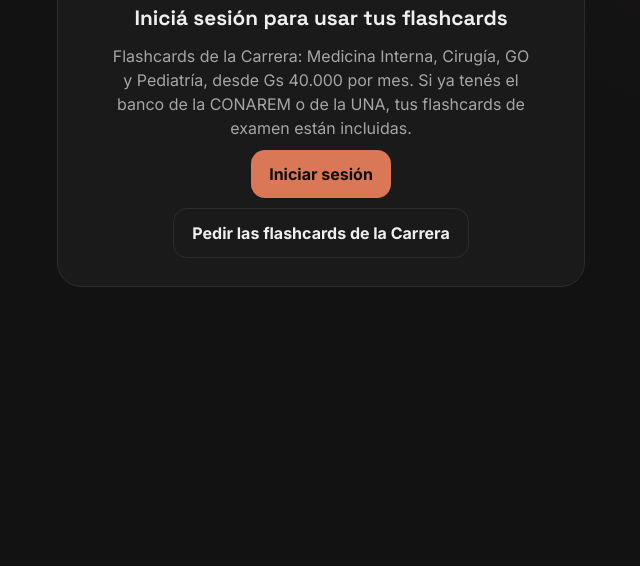
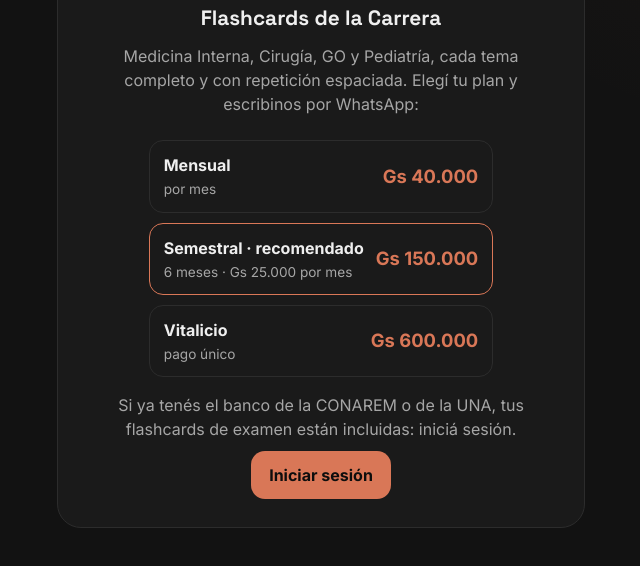
Before and after one commit to ARANDUMEDPY/CONAREM-PRUEBA, a plain HTML site: page flashcards.html in a window 1280 px wide. Shown: the part 158-724 px from the top of the page, without its empty margins (319-959 px from the left). Drawn offline with Linux system fonts and the light colour scheme.

Commit message:
Flashcards: tarjetas de precios (mensual, semestral, vitalicio) con botón de WhatsApp
Co-Authored-By: Claude Opus 5.5 <noreply@anthropic.com>
Claude-Session: https://claude.ai/code/session_017HUzLLQNCBFyZ4dUD1zJdN

```diff
--- a/flashcards.html
+++ b/flashcards.html
@@ -221,7 +221,7 @@ body.cfg{overflow:hidden}
 .okb{font:inherit;background:var(--acc);color:var(--ink);border:0;border-radius:14px;padding:13px;font-weight:800;font-size:1rem;cursor:pointer}
 @media (prefers-reduced-motion:reduce){.sheet,.scrim{transition:none}}
 </style>
-</head>
+<style>.prc{display:grid;gap:10px;margin:14px 0 6px;text-align:left}.prc .pt{display:grid;grid-template-columns:1fr auto;grid-template-areas:"n p" "d p";gap:2px 12px;align-items:center;text-decoration:none;color:var(--fg);border:1.5px solid var(--line);border-radius:14px;padding:12px 14px;background:var(--panel)}.prc .pt.rec{border-color:var(--acc)}.prc .pn{grid-area:n;font-weight:800}.prc .pp{grid-area:p;font-weight:800;font-size:1.15rem;color:var(--acc)}.prc .pd{grid-area:d;font-size:.85rem;color:var(--mut)}</style></head>
 <body>
 <div class="wrap">
   <div class="head">
@@ -330,10 +330,10 @@ function paintBank(){$('bank').innerHTML=Object.keys(SEC).map(b=>{const S=SEC[b]
 function gate(html){$('gateBox').innerHTML=html;$('gateBox').hidden=false;$('study').hidden=true;$('dock').hidden=true}
 async function setBank(b){bank=b;ss('am_flash_bank',b);area='Todas';tema='';document.body.classList.toggle('una',b==='UNA');document.body.classList.toggle('carrera',b==='Carrera');paintBank();paintCtx();
  $('title').innerHTML=SEC[b].t;$('sub').textContent=SEC[b].s;
- if(!uid){gate(`<div class="lock"><div class="ic">📇</div><h2>Iniciá sesión para usar tus flashcards</h2><p>Flashcards de la Carrera: Medicina Interna, Cirugía, GO y Pediatría, desde Gs 40.000 por mes. Si ya tenés el banco de la CONAREM o de la UNA, tus flashcards de examen están incluidas.</p><a class="btn" href="./#acceso">Iniciar sesión</a><a class="btn gh" href="https://wa.me/595994314870?text=Hola%2C%20quiero%20las%20flashcards%20de%20la%20Carrera" target="_blank" rel="noopener">Pedir las flashcards de la Carrera</a></div>`);return}
+ if(!uid){gate(`<div class="lock"><div class="ic">📇</div><h2>Flashcards de la Carrera</h2><p>Medicina Interna, Cirugía, GO y Pediatría, cada tema completo y con repetición espaciada. Elegí tu plan y escribinos por WhatsApp:</p><div class="prc"><a class="pt" href="https://wa.me/595994314870?text=Hola%2C%20quiero%20las%20flashcards%20de%20la%20Carrera%2C%20plan%20mensual." target="_blank" rel="noopener"><span class="pn">Mensual</span><span class="pp">Gs 40.000</span><span class="pd">por mes</span></a><a class="pt rec" href="https://wa.me/595994314870?text=Hola%2C%20quiero%20las%20flashcards%20de%20la%20Carrera%2C%20plan%20semestral." target="_blank" rel="noopener"><span class="pn">Semestral · recomendado</span><span class="pp">Gs 150.000</span><span class="pd">6 meses · Gs 25.000 por mes</span></a><a class="pt" href="https://wa.me/595994314870?text=Hola%2C%20quiero%20las%20flashcards%20de%20la%20Carrera%2C%20plan%20vitalicio." target="_blank" rel="noopener"><span class="pn">Vitalicio</span><span class="pp">Gs 600.000</span><span class="pd">pago único</span></a></div><p>Si ya tenés el banco de la CONAREM o de la UNA, tus flashcards de examen están incluidas: iniciá sesión.</p><a class="btn" href="./#acceso">Iniciar sesión</a></div>`);return}
  let src=b;
  if(SEC[b].soon){if(!ACC.admin){gate(`<div class="lock"><div class="ic">🛠️</div><h2>Próximamente</h2><p>${b==='Carrera'?'Estamos armando mazos por tema para la facultad. El primero: Hipertensión arterial.':'Estamos armando mazos de manejo práctico para residentes. El primero: Hipertensión arterial.'}</p><a class="btn gh" href="./">Volver a la app</a></div>`);return}src='MAZO'}
- else if(b==='Carrera'&&!ACC.carrera&&!ACC.admin){gate(`<div class="lock"><div class="ic">📇</div><h2>Flashcards de la Carrera</h2><p>Medicina Interna, Cirugía, GO y Pediatría, cada tema completo y con repetición espaciada. Planes: mensual Gs 40.000 · semestral Gs 150.000 · vitalicio Gs 600.000.</p><a class="btn" href="https://wa.me/595994314870?text=Hola%2C%20quiero%20las%20flashcards%20de%20la%20Carrera" target="_blank" rel="noopener">Pedir acceso por WhatsApp</a><a class="btn gh" href="./">Volver a la app</a></div>`);return}
+ else if(b==='Carrera'&&!ACC.carrera&&!ACC.admin){gate(`<div class="lock"><div class="ic">📇</div><h2>Flashcards de la Carrera</h2><p>Medicina Interna, Cirugía, GO y Pediatría, cada tema completo y con repetición espaciada. Elegí tu plan y escribinos por WhatsApp:</p><div class="prc"><a class="pt" href="https://wa.me/595994314870?text=Hola%2C%20quiero%20las%20flashcards%20de%20la%20Carrera%2C%20plan%20mensual." target="_blank" rel="noopener"><span class="pn">Mensual</span><span class="pp">Gs 40.000</span><span class="pd">por mes</span></a><a class="pt rec" href="https://wa.me/595994314870?text=Hola%2C%20quiero%20las%20flashcards%20de%20la%20Carrera%2C%20plan%20semestral." target="_blank" rel="noopener"><span class="pn">Semestral · recomendado</span><span class="pp">Gs 150.000</span><span class="pd">6 meses · Gs 25.000 por mes</span></a><a class="pt" href="https://wa.me/595994314870?text=Hola%2C%20quiero%20las%20flashcards%20de%20la%20Carrera%2C%20plan%20vitalicio." target="_blank" rel="noopener"><span class="pn">Vitalicio</span><span class="pp">Gs 600.000</span><span class="pd">pago único</span></a></div><a class="btn gh" href="./">Volver a la app</a></div>`);return}
  else if(!ACC[SEC[b].need]&&!ACC.admin){gate(`<div class="lock"><div class="ic">🔒</div><h2>Incluidas en el plan del banco ${b==='UNA'?'del Examen Único UNA':'de la CONAREM'}</h2><p>Las flashcards ${b==='UNA'?'del Examen Único de Residencias de la FCM-UNA':'de la CONAREM'} se activan con el plan de ese banco de preguntas.</p><a class="btn" href="./${b==='UNA'?'#una':'#planes'}">Ver los planes del banco</a><button type="button" class="btn gh" onclick="setBank('Carrera')">¿Sos estudiante? Ver flashcards de la Carrera</button></div>`);return}
  $('gateBox').hidden=true;$('study').hidden=false;$('dock').hidden=false;
  if(src==='MAZO'){$('gateBox').hidden=false;$('gateBox').innerHTML='<p class="adm">Vista de administrador: esta sección todavía no está publicada para los alumnos.</p>'}
```
